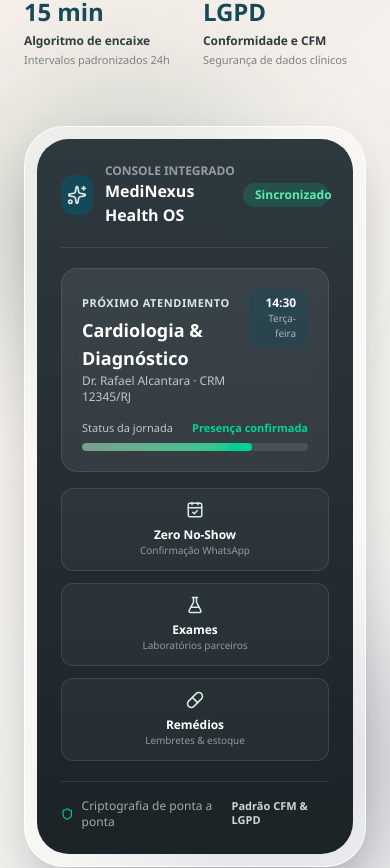
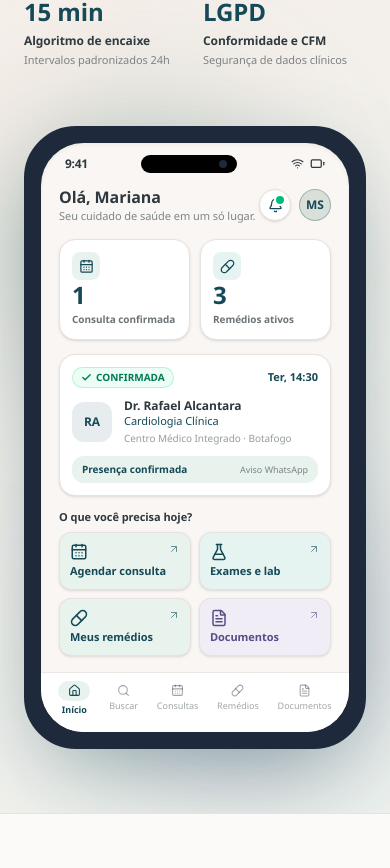
Before and after one commit to ph-pimentel25/medinexus-web, a Next.js app in the folder medinexus-web/: page / in a window 390 px wide. Shown: the part 877-1745 px from the top of the page. Built offline with nearby package versions, Linux system fonts and the light colour scheme; no server answers.

Commit message:
fix(web): render official mobile patient dashboard mockup in hero and fix pillar header overlap

```diff
--- a/medinexus-web/src/app/page.tsx
+++ b/medinexus-web/src/app/page.tsx
@@ -1,12 +1,20 @@
 import Link from "next/link";
 import {
   ArrowRight,
+  ArrowUpRight,
+  Battery,
+  Bell,
   CalendarCheck,
+  CalendarDays,
+  Check,
   CheckCircle2,
   Clock,
   FileCheck,
+  FileText,
   FlaskConical,
   Heart,
+  HelpCircle,
+  House,
   Lock,
   MapPin,
   Pill,
@@ -18,6 +26,7 @@ import {
   TrendingDown,
   UserCheck,
   Users,
+  Wifi,
   Zap,
 } from "lucide-react";
 
@@ -31,7 +40,7 @@ const metrics = [
 const pillars = [
   {
     role: "Para Pacientes",
-    badge: "100% Gratuito Vitalício",
+    badge: "100% Gratuito",
     badgeTone: "bg-emerald-50 text-emerald-700 border-emerald-200",
     title: "Cuidado de saúde na palma da sua mão.",
     description:
@@ -48,7 +57,7 @@ const pillars = [
   },
   {
     role: "Para Médicos",
-    badge: "Alta Produtividade Médica",
+    badge: "Alta Produtividade",
     badgeTone: "bg-mn-teal/10 text-mn-teal border-mn-teal/20",
     title: "Menos burocracia. Foco total no paciente.",
     description:
@@ -65,7 +74,7 @@ const pillars = [
   },
   {
     role: "Para Clínicas & Laboratórios",
-    badge: "Gestão Operacional Integrada",
+    badge: "Gestão Integrada",
     badgeTone: "bg-purple-50 text-purple-700 border-purple-200",
     title: "A operação da sua clínica conectada.",
     description:
@@ -193,84 +202,171 @@ export default function HomePage() {
               </div>
             </div>
 
-            {/* Coluna da Direita: Card Interativo Live Preview da Jornada */}
-            <div className="relative">
-              {/* Blur decorativo */}
-              <div className="absolute -left-10 -top-10 h-72 w-72 rounded-full bg-mn-sage/35 blur-3xl" />
-              <div className="absolute -bottom-10 -right-10 h-72 w-72 rounded-full bg-mn-purple/30 blur-3xl" />
+            {/* Coluna da Direita: Mockup Fiel do App Mobile Oficial MediNexus */}
+            <div className="relative flex justify-center lg:justify-end">
+              {/* Blur decorativo de fundo */}
+              <div className="absolute -left-6 -top-6 h-72 w-72 rounded-full bg-mn-sage/30 blur-3xl pointer-events-none" />
+              <div className="absolute -bottom-6 -right-6 h-72 w-72 rounded-full bg-mn-purple/20 blur-3xl pointer-events-none" />
 
-              <div className="relative rounded-[2.5rem] border border-white/80 bg-white/50 p-3 shadow-2xl backdrop-blur-2xl">
-                <div className="overflow-hidden rounded-[2rem] bg-gradient-to-b from-mn-graphite to-[#1B2327] p-6 text-white sm:p-8">
-                  {/* Cabeçalho do Card */}
-                  <div className="flex items-center justify-between border-b border-white/10 pb-5">
-                    <div className="flex items-center gap-3">
-                      <div className="flex h-10 w-10 items-center justify-center rounded-xl bg-mn-teal text-white">
-                        <Sparkles size={20} className="text-mn-sage-light" />
-                      </div>
-                      <div>
-                        <p className="text-xs font-bold uppercase tracking-wider text-white/50">Console Integrado</p>
-                        <h2 className="text-base font-bold text-white">MediNexus Health OS</h2>
-                      </div>
+              {/* Tag Flutuante: Sincronização em Tempo Real */}
+              <div className="absolute -top-3 -left-3 z-20 hidden sm:flex items-center gap-2.5 rounded-2xl border border-white/90 bg-white/95 px-4 py-2.5 shadow-xl backdrop-blur-xl">
+                <span className="flex h-2.5 w-2.5 rounded-full bg-emerald-500 animate-pulse" />
+                <div>
+                  <p className="text-[10px] font-bold uppercase tracking-wider text-mn-graphite/50">App Oficial</p>
+                  <p className="text-xs font-bold text-mn-graphite">MediNexus Mobile OS</p>
+                </div>
+              </div>
+
+              {/* Tag Flutuante: Padrão CFM & LGPD */}
+              <div className="absolute -bottom-3 -right-3 z-20 hidden sm:flex items-center gap-2 rounded-2xl border border-white/90 bg-white/95 px-4 py-2.5 shadow-xl backdrop-blur-xl">
+                <ShieldCheck size={18} className="text-mn-teal" />
+                <div>
+                  <p className="text-[10px] font-bold uppercase tracking-wider text-mn-graphite/50">Segurança Clínica</p>
+                  <p className="text-xs font-bold text-mn-graphite">100% Gratuito ao Paciente</p>
+                </div>
+              </div>
+
+              {/* Moldura do iPhone / Smartphone */}
+              <div className="relative w-full max-w-[380px] rounded-[3.25rem] border-[7px] border-[#1E293B] bg-[#1E293B] p-2.5 shadow-[0_30px_90px_-20px_rgba(22,73,87,0.45)]">
+                {/* Tela do Aplicativo (Tema Sand Oficial MediNexus) */}
+                <div className="overflow-hidden rounded-[2.65rem] bg-[#FAF6F3] text-mn-graphite shadow-inner flex flex-col">
+                  {/* Status Bar com Dynamic Island */}
+                  <div className="relative px-6 pt-3 pb-1 flex items-center justify-between text-mn-graphite">
+                    <span className="text-xs font-bold tracking-tight">9:41</span>
+                    {/* Dynamic Island Pill */}
+                    <div className="h-4.5 w-24 rounded-full bg-black flex items-center justify-end pr-2.5">
+                      <span className="h-2 w-2 rounded-full bg-[#1E293B]" />
                     </div>
-                    <span className="rounded-full bg-emerald-500/20 px-3 py-1 text-xs font-semibold text-emerald-300">
-                      Sincronizado
-                    </span>
+                    <div className="flex items-center gap-1.5 text-mn-graphite">
+                      <Wifi size={13} />
+                      <Battery size={15} />
+                    </div>
                   </div>
 
-                  {/* Consulta em Destaque */}
-                  <div className="mt-5 rounded-2xl border border-white/10 bg-white/[0.07] p-5 backdrop-blur">
-                    <div className="flex items-start justify-between">
+                  {/* Conteúdo da Dashboard Oficial (Início) */}
+                  <div className="px-4.5 pt-2 pb-4 space-y-3.5">
+                    {/* Cabeçalho do Paciente (idêntico ao app) */}
+                    <div className="flex items-center justify-between">
                       <div>
-                        <span className="text-[11px] font-bold uppercase tracking-wider text-mn-sage-light">
-                          Próximo Atendimento
-                        </span>
-                        <h3 className="mt-1 text-lg font-bold text-white">Cardiologia & Diagnóstico</h3>
-                        <p className="text-xs text-white/70">Dr. Rafael Alcantara · CRM 12345/RJ</p>
+                        <p className="text-base font-black text-mn-graphite">Olá, Mariana</p>
+                        <p className="text-[11px] text-mn-graphite/60">Seu cuidado de saúde em um só lugar.</p>
                       </div>
-                      <div className="rounded-xl bg-mn-teal/40 px-3 py-1.5 text-right">
-                        <p className="text-xs font-bold text-white">14:30</p>
-                        <p className="text-[10px] text-white/60">Terça-feira</p>
+                      <div className="flex items-center gap-2">
+                        {/* Sininho de Notificações com Bolinha */}
+                        <div className="relative flex h-8 w-8 items-center justify-center rounded-full border border-mn-border bg-white shadow-sm text-mn-teal">
+                          <Bell size={15} />
+                          <span className="absolute top-1.5 right-1.5 h-2 w-2 rounded-full bg-emerald-500 ring-2 ring-white" />
+                        </div>
+                        {/* Avatar do Paciente */}
+                        <div className="flex h-8 w-8 items-center justify-center rounded-full border border-mn-teal/30 bg-mn-sage/25 text-xs font-bold text-mn-teal">
+                          MS
+                        </div>
                       </div>
                     </div>
 
-                    {/* Barra de Progresso do Cuidado */}
-                    <div className="mt-4 space-y-1.5">
-                      <div className="flex justify-between text-[11px] text-white/70">
-                        <span>Status da jornada</span>
-                        <span className="font-semibold text-emerald-400">Presença confirmada</span>
+                    {/* Métricas Rápidas (2 Cards do App) */}
+                    <div className="grid grid-cols-2 gap-2.5">
+                      <div className="rounded-2xl border border-mn-border bg-white p-3 shadow-sm space-y-1">
+                        <div className="flex h-7 w-7 items-center justify-center rounded-lg bg-[#E8F3EE] text-mn-teal">
+                          <CalendarDays size={15} />
+                        </div>
+                        <p className="text-2xl font-black text-mn-teal leading-none">1</p>
+                        <p className="text-[10px] font-semibold text-mn-graphite/70">Consulta confirmada</p>
                       </div>
-                      <div className="h-2 w-full rounded-full bg-white/10 overflow-hidden">
-                        <div className="h-full w-3/4 rounded-full bg-gradient-to-r from-mn-sage to-emerald-400" />
+
+                      <div className="rounded-2xl border border-mn-border bg-white p-3 shadow-sm space-y-1">
+                        <div className="flex h-7 w-7 items-center justify-center rounded-lg bg-[#E6F4F1] text-mn-teal">
+                          <Pill size={15} />
+                        </div>
+                        <p className="text-2xl font-black text-mn-teal leading-none">3</p>
+                        <p className="text-[10px] font-semibold text-mn-graphite/70">Remédios ativos</p>
+                      </div>
+                    </div>
+
+                    {/* Próximo Atendimento (Card Oficial de Consulta) */}
+                    <div className="rounded-2xl border border-mn-border bg-white p-3 shadow-sm space-y-2.5">
+                      <div className="flex items-center justify-between">
+                        <span className="inline-flex items-center gap-1 rounded-full bg-emerald-50 border border-emerald-200/80 px-2 py-0.5 text-[10px] font-bold text-emerald-700">
+                          <Check size={11} className="stroke-[3]" />
+                          CONFIRMADA
+                        </span>
+                        <span className="text-[11px] font-bold text-mn-teal">Ter, 14:30</span>
+                      </div>
+
+                      <div className="flex items-center gap-3">
+                        <div className="flex h-10 w-10 shrink-0 items-center justify-center rounded-xl bg-mn-teal/10 text-mn-teal font-bold text-xs">
+                          RA
+                        </div>
+                        <div className="min-w-0 flex-1">
+                          <p className="text-xs font-bold text-mn-graphite truncate">Dr. Rafael Alcantara</p>
+                          <p className="text-[11px] font-medium text-mn-teal truncate">Cardiologia Clínica</p>
+                          <p className="text-[10px] text-mn-graphite/50 truncate">Centro Médico Integrado · Botafogo</p>
+                        </div>
+                      </div>
+
+                      {/* Status de Presença */}
+                      <div className="flex items-center justify-between rounded-xl bg-[#E8F3EE] px-2.5 py-1.5 text-[10px] font-bold text-mn-teal">
+                        <span>Presença confirmada</span>
+                        <span className="text-[9px] font-medium text-mn-graphite/60">Aviso WhatsApp</span>
+                      </div>
+                    </div>
+
+                    {/* Atalhos Rápidos Oficiais do App (Grid 2x2) */}
+                    <div className="space-y-1.5">
+                      <p className="text-[11px] font-bold text-mn-graphite">O que você precisa hoje?</p>
+                      <div className="grid grid-cols-2 gap-2">
+                        <div className="rounded-xl border border-mn-border bg-[#E8F3EE] p-2.5 text-mn-teal relative shadow-sm">
+                          <CalendarDays size={18} />
+                          <p className="mt-1 text-[11px] font-bold leading-tight">Agendar consulta</p>
+                          <ArrowUpRight size={12} className="absolute top-2.5 right-2.5 opacity-60" />
+                        </div>
+                        <div className="rounded-xl border border-mn-border bg-[#E6F4F1] p-2.5 text-mn-teal relative shadow-sm">
+                          <FlaskConical size={18} />
+                          <p className="mt-1 text-[11px] font-bold leading-tight">Exames e lab</p>
+                          <ArrowUpRight size={12} className="absolute top-2.5 right-2.5 opacity-60" />
+                        </div>
+                        <div className="rounded-xl border border-mn-border bg-[#E8F3EE] p-2.5 text-mn-teal relative shadow-sm">
+                          <Pill size={18} />
+                          <p className="mt-1 text-[11px] font-bold leading-tight">Meus remédios</p>
+                          <ArrowUpRight size={12} className="absolute top-2.5 right-2.5 opacity-60" />
+                        </div>
+                        <div className="rounded-xl border border-mn-border bg-[#F0EDF7] p-2.5 text-mn-purple relative shadow-sm">
+                          <FileText size={18} />
+                          <p className="mt-1 text-[11px] font-bold leading-tight">Documentos</p>
+                          <ArrowUpRight size={12} className="absolute top-2.5 right-2.5 opacity-60" />
+                        </div>
                       </div>
                     </div>
                   </div>
 
-                  {/* 3 Recursos Conectados no Card */}
-                  <div className="mt-4 grid gap-3 sm:grid-cols-3">
-                    <div className="rounded-xl border border-white/10 bg-white/[0.04] p-3 text-center">
-                      <CalendarCheck size={18} className="mx-auto text-mn-sage-light" />
-                      <p className="mt-2 text-xs font-bold text-white">Zero No-Show</p>
-                      <p className="text-[10px] text-white/50">Confirmação WhatsApp</p>
+                  {/* Barra de Abas Inferior (Tabs Oficiais do App) */}
+                  <div className="border-t border-mn-border/80 bg-white px-2 pt-2 pb-4 flex items-center justify-around">
+                    <div className="flex flex-col items-center gap-0.5">
+                      <div className="flex h-5 w-8 items-center justify-center rounded-full bg-[#E8F3EE] text-mn-teal">
+                        <House size={13} />
+                      </div>
+                      <span className="text-[9px] font-bold text-mn-teal">Início</span>
                     </div>
-                    <div className="rounded-xl border border-white/10 bg-white/[0.04] p-3 text-center">
-                      <FlaskConical size={18} className="mx-auto text-mn-sage-light" />
-                      <p className="mt-2 text-xs font-bold text-white">Exames</p>
-                      <p className="text-[10px] text-white/50">Laboratórios parceiros</p>
+
+                    <div className="flex flex-col items-center gap-0.5 text-mn-graphite/45">
+                      <Search size={13} />
+                      <span className="text-[9px] font-medium">Buscar</span>
                     </div>
-                    <div className="rounded-xl border border-white/10 bg-white/[0.04] p-3 text-center">
-                      <Pill size={18} className="mx-auto text-mn-sage-light" />
-                      <p className="mt-2 text-xs font-bold text-white">Remédios</p>
-                      <p className="text-[10px] text-white/50">Lembretes & estoque</p>
+
+                    <div className="flex flex-col items-center gap-0.5 text-mn-graphite/45">
+                      <CalendarDays size={13} />
+                      <span className="text-[9px] font-medium">Consultas</span>
                     </div>
-                  </div>
 
-                  {/* Rodapé do Card com Garantia */}
-                  <div className="mt-5 flex items-center justify-between border-t border-white/10 pt-4 text-xs text-white/60">
-                    <div className="flex items-center gap-2">
-                      <Shield size={14} className="text-emerald-400" />
-                      <span>Criptografia de ponta a ponta</span>
+                    <div className="flex flex-col items-center gap-0.5 text-mn-graphite/45">
+                      <Pill size={13} />
+                      <span className="text-[9px] font-medium">Remédios</span>
                     </div>
-                    <span className="text-[11px] font-semibold text-white/80">Padrão CFM & LGPD</span>
+
+                    <div className="flex flex-col items-center gap-0.5 text-mn-graphite/45">
+                      <FileText size={13} />
+                      <span className="text-[9px] font-medium">Documentos</span>
+                    </div>
                   </div>
                 </div>
               </div>
@@ -305,12 +401,12 @@ export default function HomePage() {
                     : "border-mn-border bg-white"
                 }`}
               >
-                {/* Badge Superior */}
-                <div className="flex items-center justify-between">
-                  <span className={`inline-flex rounded-full border px-3 py-1 text-xs font-bold ${p.badgeTone}`}>
+                {/* Header do Card com Hierarquia Segura Anti-Overlap */}
+                <div className="flex flex-wrap items-center justify-between gap-3">
+                  <span className="text-xs font-bold uppercase tracking-wider text-mn-graphite/50">{p.role}</span>
+                  <span className={`inline-flex shrink-0 items-center rounded-full border px-3 py-1 text-xs font-bold ${p.badgeTone}`}>
                     {p.badge}
                   </span>
-                  <span className="text-xs font-bold uppercase tracking-wider text-mn-graphite/40">{p.role}</span>
                 </div>
 
                 <h3 className="mt-6 text-2xl font-black text-mn-graphite">{p.title}</h3>
```
